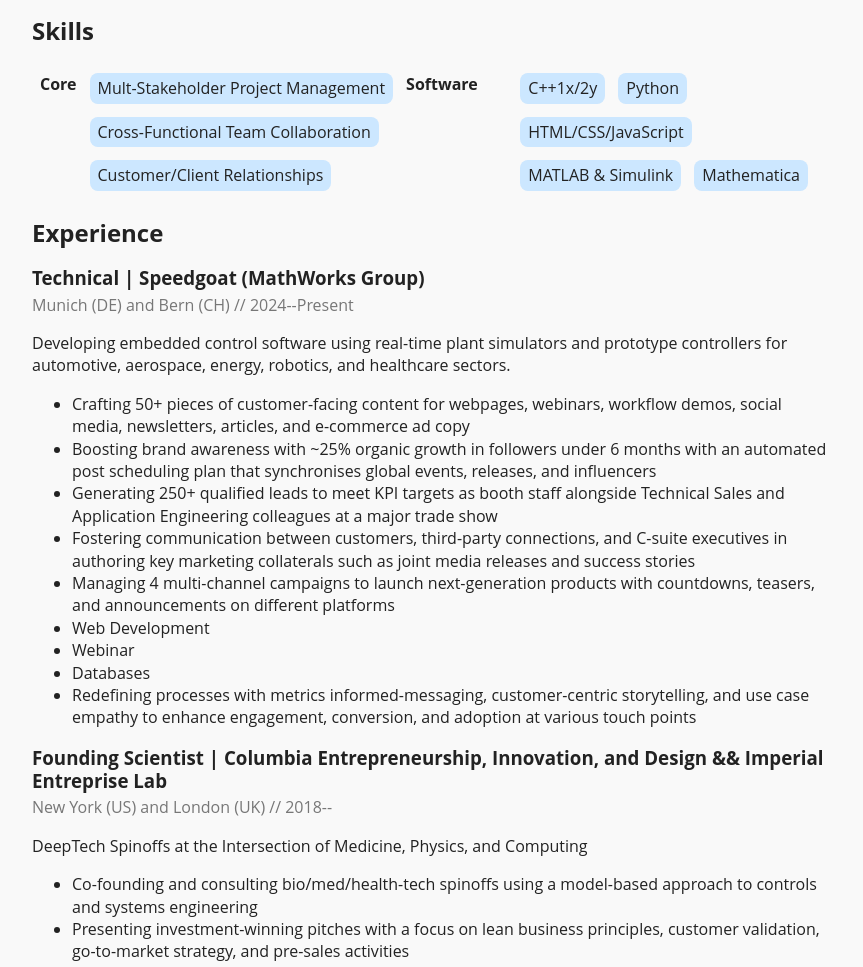
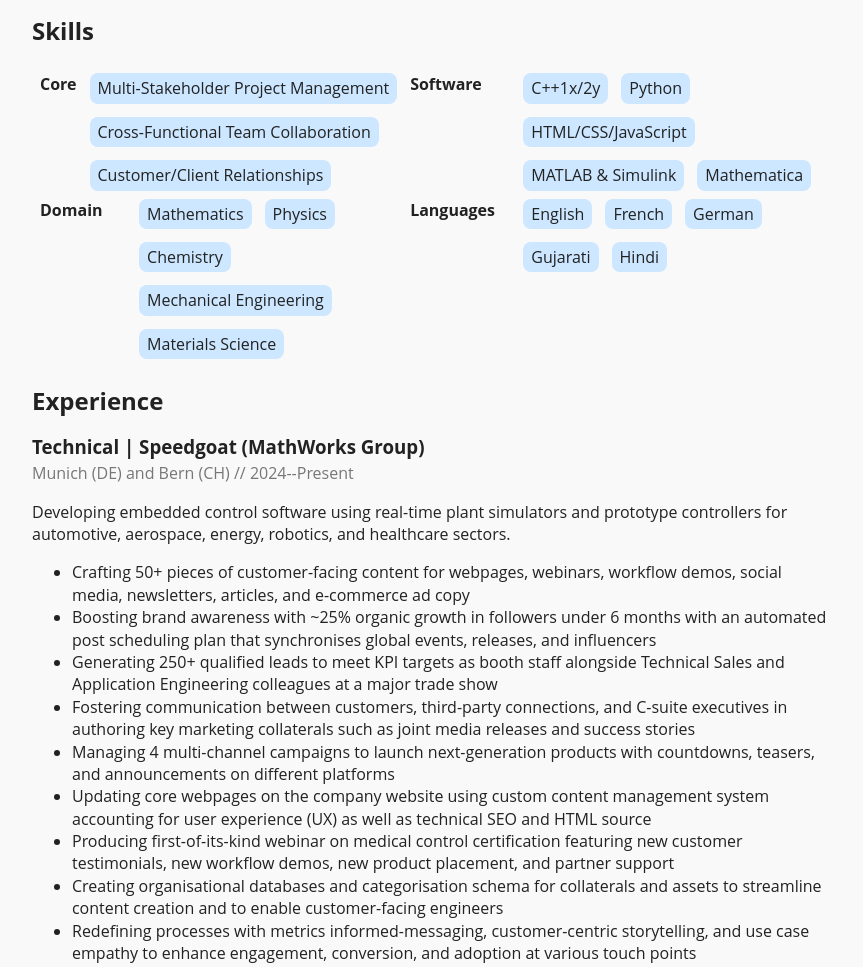
Before and after one commit to iviitesh/vita.iviitesh.com, a plain HTML site: page index.html in a window 1280 px wide. Shown: the part 414-1381 px from the top of the page, without its empty margins (208-1071 px from the left). Drawn offline with Linux system fonts and the light colour scheme.

Commit message:
Update index.html

```diff
--- a/index.html
+++ b/index.html
@@ -122,7 +122,7 @@
                 <section class="skills-row">
                     <strong>Core</strong>
                     <ul>
-                        <li>Mult-Stakeholder Project Management</li>
+                        <li>Multi-Stakeholder Project Management</li>
                         <li>Cross-Functional Team Collaboration</li>
                         <li>Customer/Client Relationships</li>
                     </ul>
@@ -138,6 +138,29 @@
                         <li>Mathematica</li>
                     </ul>
                 </section>
+
+                <section class="skills-row">
+                    <strong>Domain</strong>
+                    <ul>
+                        <li>Mathematics</li>
+                        <li>Physics</li>
+                        <li>Chemistry</li>
+                        <li>Mechanical Engineering</li>
+                        <li>Materials Science</li>
+                    </ul>
+                </section>
+
+                <section class="skills-row">
+                    <strong>Languages</strong>
+                    <ul>
+                        <li>English</li>
+                        <li>French</li>
+                        <li>German</li>
+                        <li>Gujarati</li>
+                        <li>Hindi</li>
+                    </ul>
+                </section>
+
             </section>
 
         </section>
@@ -157,9 +180,9 @@
                 <li>Generating 250+ qualified leads to meet KPI targets as booth staff alongside Technical Sales and Application Engineering colleagues at a major trade show</li>
                 <li>Fostering communication between customers, third-party connections, and C-suite executives in authoring key marketing collaterals such as joint media releases and success stories</li>
                 <li>Managing 4 multi-channel campaigns to launch next-generation products with countdowns, teasers, and announcements on different platforms</li>
-                <li>Web Development</li>
-                <li>Webinar</li>
-                <li>Databases</li>
+                <li>Updating core webpages on the company website using custom content management system accounting for user experience (UX) as well as technical SEO and HTML source</li>
+                <li>Producing first-of-its-kind webinar on medical control certification featuring new customer testimonials, new workflow demos, new product placement, and partner support</li>
+                <li>Creating organisational databases and categorisation schema for collaterals and assets to streamline content creation and to enable customer-facing engineers</li>
                 <li>Redefining processes with metrics informed-messaging, customer-centric storytelling, and use case empathy to enhance engagement, conversion, and adoption at various touch points</li>
             </ul>
             </section>
```
